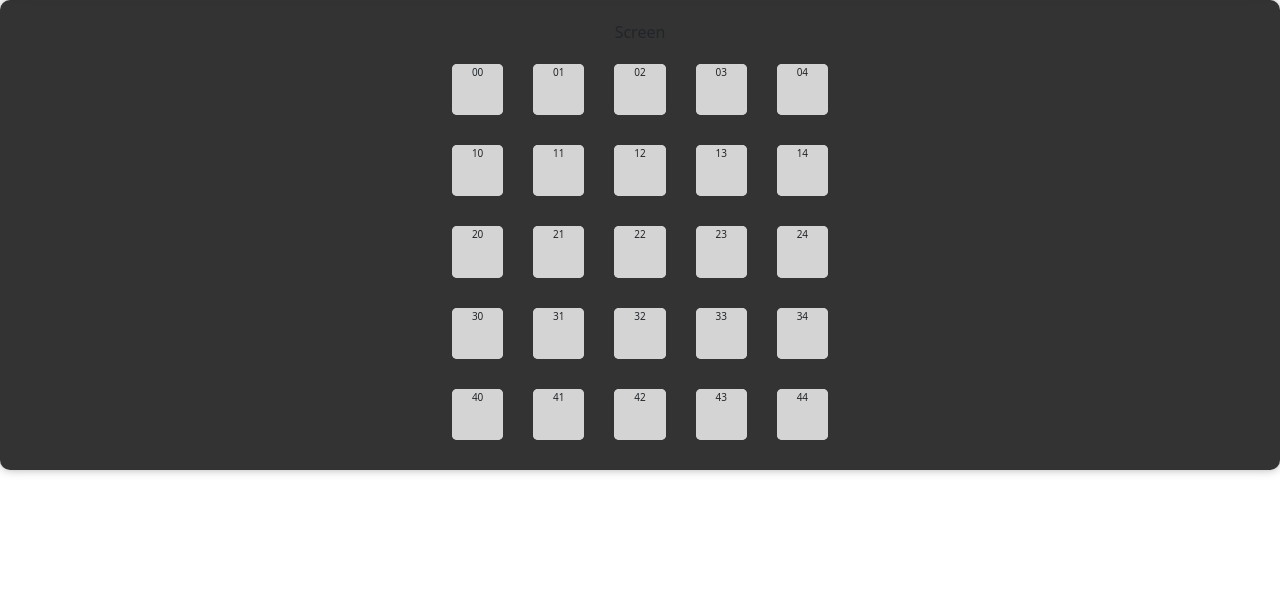
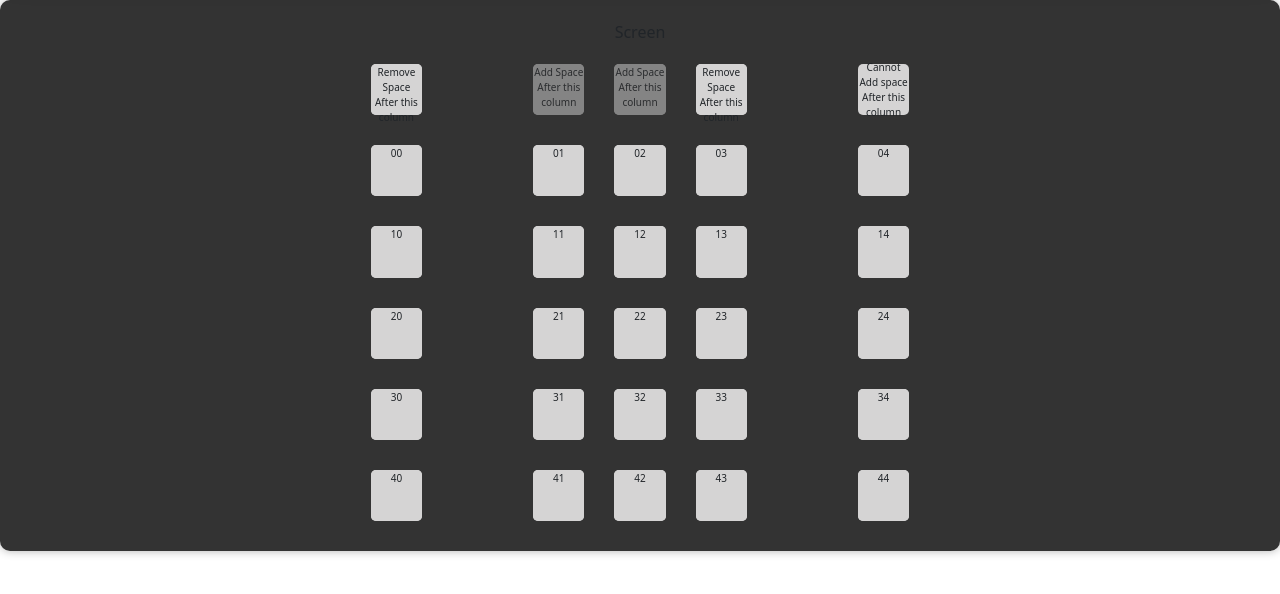
Before and after one commit to ASerene01/Exam-Seating-Allocator, a Django app: a page that uses api/templates/editHall.html in a window 1280 px wide. Shown: the part 128-722 px from the top of the page. Run offline with Django 4.2, Linux system fonts and the light colour scheme; a user stored in the database is signed in; data comes from the database, SQL or seed files in the repository; both versions use the stored data as it was after the commit; some libraries are stand-ins or nearby versions.

Commit message:
Spaces in between columns in halls feature
Signed-off-by: Amit Baniya <np01cp4a210096@islingtoncollege.edu.np>

```diff
--- a/api/admin.py
+++ b/api/admin.py
@@ -64,6 +64,11 @@ class SeatAdmin(admin.ModelAdmin):
     fields = ("id", "hall", "row", "column")
 
 
+class HallSpaceAdmin(admin.ModelAdmin):
+    list_display = ("hall", "columnAfter")
+    fields = ("hall", "columnAfter")
+
+
 admin.site.register(User, UserAdmin)
 admin.site.register(Teacher, TeacherAdmin)
 admin.site.register(Student, StudentAdmin)
@@ -71,3 +76,4 @@ admin.site.register(RTE, RTEAdmin)
 admin.site.register(Course, CourseAdmin)
 admin.site.register(Hall, HallAdmin)
 admin.site.register(Seat, SeatAdmin)
+admin.site.register(HallSpaces, HallSpaceAdmin)
--- a/api/models.py
+++ b/api/models.py
@@ -70,11 +70,19 @@ class Hall(models.Model):
 
 class Seat(models.Model):
     hall = models.ForeignKey(
-        Hall, on_delete=models.CASCADE, related_name="seats", default=6
+        Hall, on_delete=models.CASCADE, related_name="seats", blank=True
     )
     row = models.IntegerField()
     column = models.IntegerField()
     is_deleted = models.BooleanField(default=False)
+
+
+class HallSpaces(models.Model):
+    hall = models.ForeignKey(
+        Hall, on_delete=models.CASCADE, related_name="spaces", blank=True
+    )
+    columnAfter = models.IntegerField(blank=True)
+    is_space = models.BooleanField(default=False)
 
 
 """
--- a/api/templates/editHall.html
+++ b/api/templates/editHall.html
@@ -1,23 +1,49 @@
 {%extends "base.html"%} {%block start%} {% csrf_token %}
 <div class="hall">
+  <div class="screen">Screen</div>
+  <div class="row">
+    {%for hallSpace in hallSpaces%}
+    {%if lastColumn.columnAfter != hallSpace.columnAfter%}
+      <div class="seat{% if hallSpace.is_space == False %}deleted{% endif %}">
 
-  <div class="screen">Screen</div>
+          {% if hallSpace.is_space == False %}
+            <a href="/add_space_to_hall/{{hallSpace.id}}"class="btn seatbutton">Add Space After this column</a><br>
+          {%else%}
+            <a href="/remove_space_from_hall/{{hallSpace.id}}"class="btn seatbutton">Remove Space After this column</a><br>
+          {%endif%}
+           </div>
+        {%else%}
+         <div class="seat">
 
- {% for row_number in hallRows %}
+         <span>Cannot Add space After this column</span>
+           </div>
+
+        {%endif%}
+
+      {%if hallSpace.is_space == True%}
+              <div class="space">
+
+              </div>
+              {%endif%}
+    {%endfor%}
+  </div>
+
+  {%for row_number in hallRows %}
       <div class="row">
-
-        {% for column_number in hallColumns %}
+        {% for hallSpace in hallSpaces %}
          {%for seatNumber in seatNumbers%}
-
-            {%if seatNumber.row == row_number and seatNumber.column == column_number%}
+            {%if seatNumber.row == row_number and seatNumber.column == hallSpace.columnAfter%}
               <div class="seat{% if seatNumber.is_deleted %}deleted{% endif %}">
                   {% if seatNumber.is_deleted %}
-              <a href="/add_seat_to_hall/{{seatNumber.id}}"class="btn seatbutton">{{row_number}}{{column_number}}</a><br>
+                    <a href="/add_seat_to_hall/{{seatNumber.id}}"class="btn seatbutton">{{row_number}}{{hallSpace.columnAfter}}</a><br>
                   {%else%}
-              <a href="/remove_seat_from_hall/{{seatNumber.id}}"class="btn seatbutton">{{row_number}}{{column_number}}</a><br>
+                    <a href="/remove_seat_from_hall/{{seatNumber.id}}"class="btn seatbutton">{{row_number}}{{hallSpace.columnAfter}}</a><br>
                   {%endif%}
-
               </div>
+              {%if hallSpace.is_space == True%}
+              <div class="space">
+              </div>
+              {%endif%}
             {%endif%}
           {%endfor%}
         {% endfor %}
--- a/api/views.py
+++ b/api/views.py
@@ -437,6 +437,8 @@ def registerhall(request):
         for row in range(int(hall.rows)):
             for column in range(int(hall.columns)):
                 Seat.objects.create(hall=hall, row=row, column=column)
+        for column in range(int(hall.columns)):
+            HallSpaces.objects.create(hall=hall, columnAfter=column)
 
         return redirect("/edit_hall_layout/" + hall_name)
     context = {
@@ -459,15 +461,21 @@ def deletehall(request, id):
 @user_passes_test(is_admin, login_url="login_page")
 def edithalllayout(request, name):
     hall = Hall.objects.get(name=name)
+    hallspaces = hall.spaces.all()
+    forLastColumn = hallspaces.order_by("columnAfter")
+    lastColumn = forLastColumn.last()
+
     seatNumbers = hall.seats.all()
-    print(seatNumbers)
     context = {
         "style": "edithall",
         "jslink": "edithall",
         "homeurl": "admin_home",
+        "hall": hall,
         "hallRows": range(0, hall.rows),
         "hallColumns": range(0, hall.columns),
         "seatNumbers": seatNumbers,
+        "hallSpaces": hallspaces,
+        "lastColumn": lastColumn,
     }
     return render(request, "editHall.html", context)
 
@@ -487,6 +495,24 @@ def addseattohall(request, id):
     hallName = seatToAdd.hall.name
     seatToAdd.is_deleted = False
     seatToAdd.save()
+    return redirect("/edit_hall_layout/" + hallName)
+
+
+@user_passes_test(is_admin, login_url="login_page")
+def addspacetohall(request, id):
+    spaceToAdd = HallSpaces.objects.get(id=id)
+    hallName = spaceToAdd.hall.name
+    spaceToAdd.is_space = True
+    spaceToAdd.save()
+    return redirect("/edit_hall_layout/" + hallName)
+
+
+@user_passes_test(is_admin, login_url="login_page")
+def removespacefromhall(request, id):
+    spaceToRemove = HallSpaces.objects.get(id=id)
+    hallName = spaceToRemove.hall.name
+    spaceToRemove.is_space = False
+    spaceToRemove.save()
     return redirect("/edit_hall_layout/" + hallName)
 
 
--- a/main/urls.py
+++ b/main/urls.py
@@ -41,6 +41,12 @@ urlpatterns = [
         "remove_seat_from_hall/<id>", removeseatfromhall, name="remove_seat_from_hall"
     ),
     path("add_seat_to_hall/<id>", addseattohall, name="add_seat_to_hall"),
+    path("add_space_to_hall/<id>", addspacetohall, name="add_space_to_hall"),
+    path(
+        "remove_space_from_hall/<id>",
+        removespacefromhall,
+        name="remove_space_from_hall",
+    ),
     path("student_home/", student_home, name="student_home"),
     path("teacher_home/", teacher_home, name="teacher_home"),
 ]
--- a/static/myapp/Styles/edithall.css
+++ b/static/myapp/Styles/edithall.css
@@ -25,6 +25,21 @@
   border-radius: 5px;
   cursor: pointer;
   background-color: #d5d4d4;
+  font-size: 10px;
+  padding: 0;
+  text-align: center;
+  transition: background-color 0.3s;
+  display: flex;
+  justify-content: center;
+  align-items: center;
+}
+
+.space {
+  width: 4vw;
+  height: 4vw;
+  border-radius: 5px;
+  cursor: pointer;
+  background-color: #ff000000;
   font-size: 10px;
   padding: 0;
   text-align: center;
```
Also changed, not shown: api/migrations/0028_alter_seat_hall_hallspaces.py (added), api/migrations/0029_hallspaces_is_space.py (added), db.sqlite3. Lines whose indentation alone changed are shown as unchanged.
